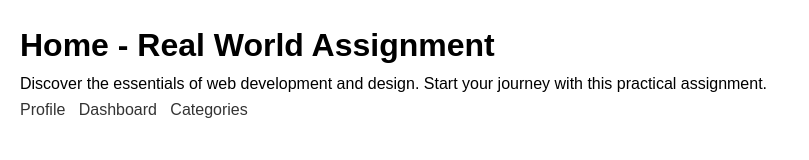
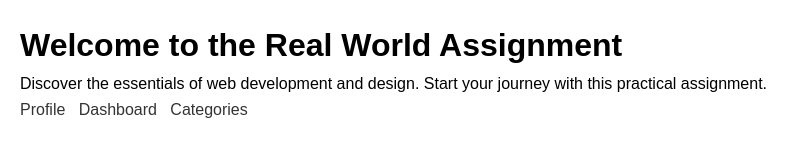
Before and after one commit to mbabujigit/MultipageWebsite, a plain HTML site: page index.html in a window 1280 px wide. Shown: the whole page, without its empty margins (0-809 px from the left). Drawn offline with Linux system fonts and the light colour scheme.

Commit message:
Update index.html

```diff
--- a/index.html
+++ b/index.html
@@ -10,7 +10,7 @@
 </head>
 
 <body>
-    <h1>Home - Real World Assignment</h1>
+    <h1>Welcome to the Real World Assignment</h1>
     <p>
         Discover the essentials of web development and design. Start your journey with this practical assignment.
     </p>
```
